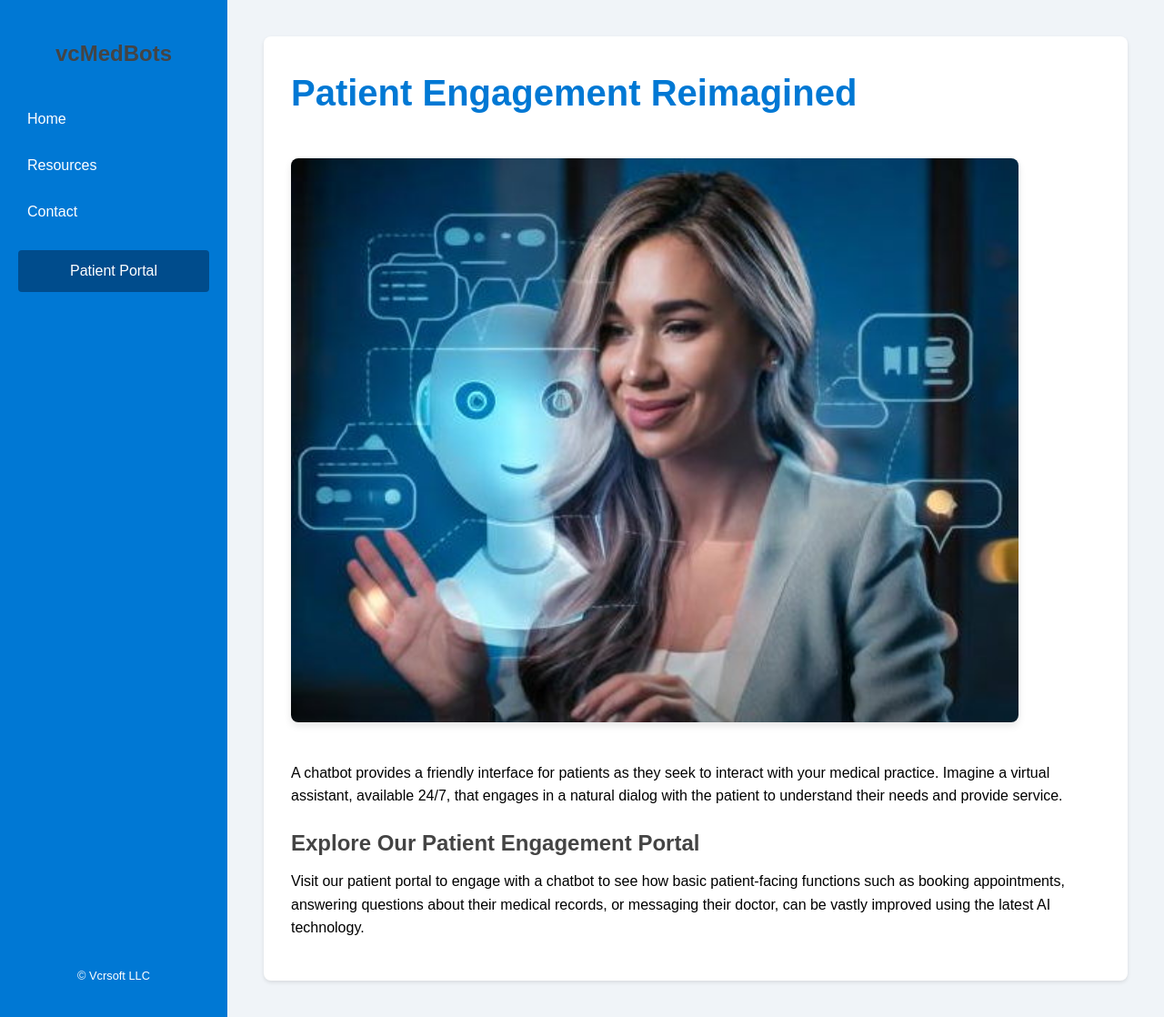
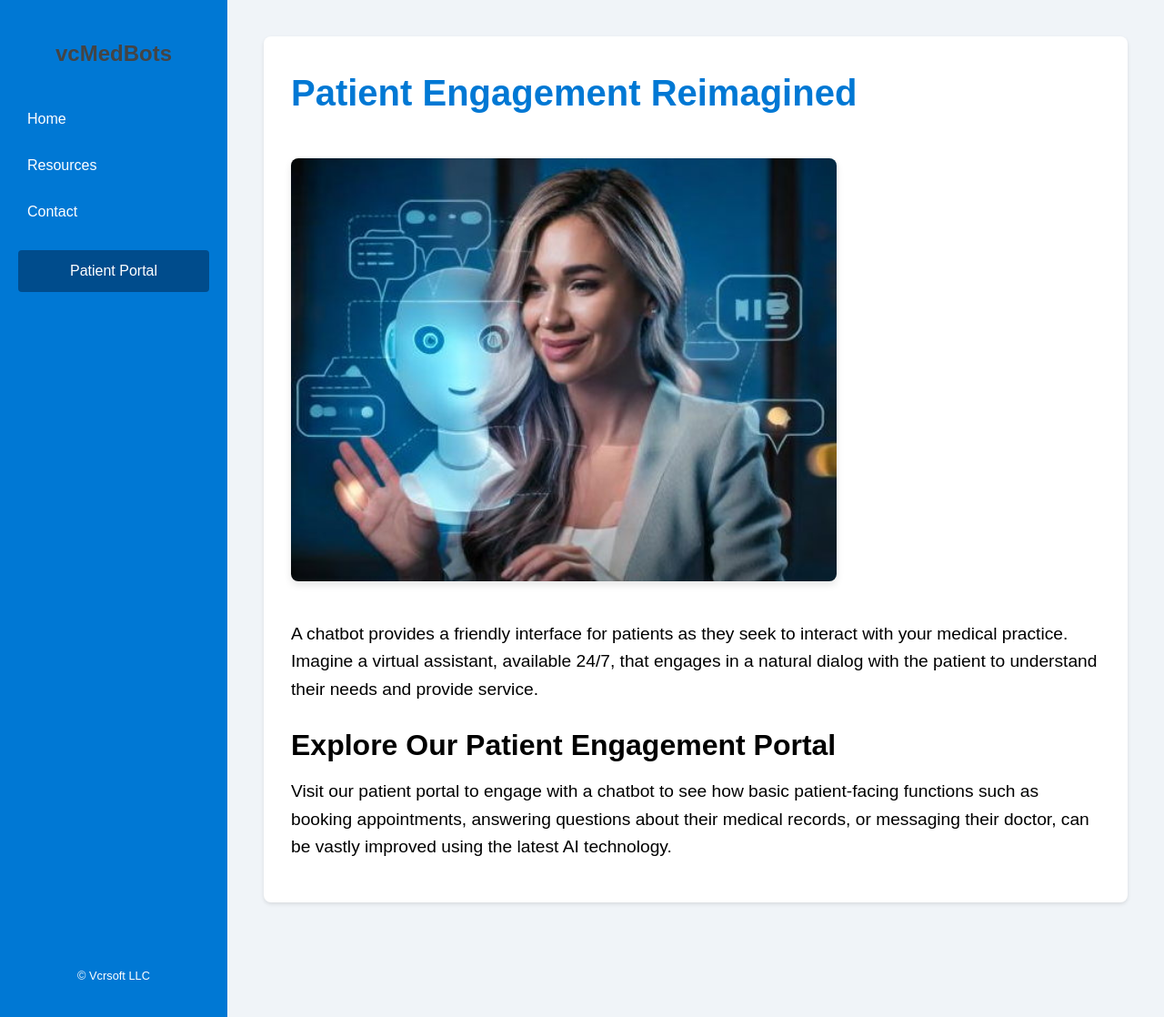
Before and after one commit to vcrsoft/vcrsoft.github.io, a Jekyll site: the page built from index.md, in a window 1280 px wide and 1118 px high. Shown: the whole window at 91% size. Built offline with Jekyll 4.4.1, drawn with Linux system fonts in a browser that asks for light colours.

Commit message:
Update index.md

```diff
--- a/index.md
+++ b/index.md
@@ -5,10 +5,10 @@ title: Home
 
 <h1 style="color: #0078d4; font-size: 2.5em; font-weight: bold;">Patient Engagement Reimagined</h1>
 
-<img src="/assets/images/patient-engagement.jpg" alt="Patient engaging with medical technology" style="width: 100%; max-width: 800px; margin: 20px 0; border-radius: 8px; box-shadow: 0 4px 8px rgba(0,0,0,0.1);">
+<img src="/assets/images/patient-engagement.jpg" alt="Patient engaging with medical technology" style="width: 70%; max-width: 600px; margin: 20px 0; border-radius: 8px; box-shadow: 0 4px 8px rgba(0,0,0,0.1);">
 
-A chatbot provides a friendly interface for patients as they seek to interact with your medical practice. Imagine a virtual assistant, available 24/7, that engages in a natural dialog with the patient to understand their needs and provide service.
+<p style="font-size: 1.2em;">A chatbot provides a friendly interface for patients as they seek to interact with your medical practice. Imagine a virtual assistant, available 24/7, that engages in a natural dialog with the patient to understand their needs and provide service.</p>
 
-## Explore Our Patient Engagement Portal
+<h2 style="color: #000000; font-size: 2em; font-weight: bold;">Explore Our Patient Engagement Portal</h2>
 
-Visit our patient portal to engage with a chatbot to see how basic patient-facing functions such as booking appointments, answering questions about their medical records, or messaging their doctor, can be vastly improved using the latest AI technology.
+<p style="font-size: 1.2em;">Visit our patient portal to engage with a chatbot to see how basic patient-facing functions such as booking appointments, answering questions about their medical records, or messaging their doctor, can be vastly improved using the latest AI technology.</p>
```
